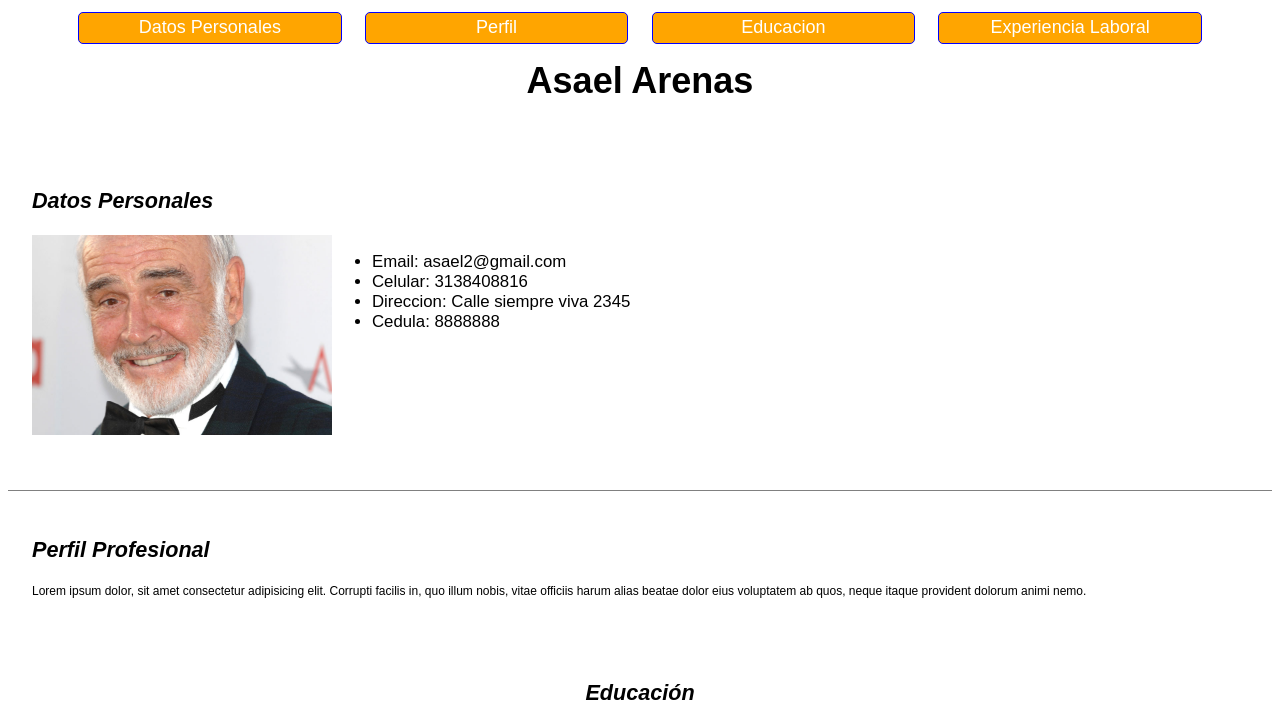
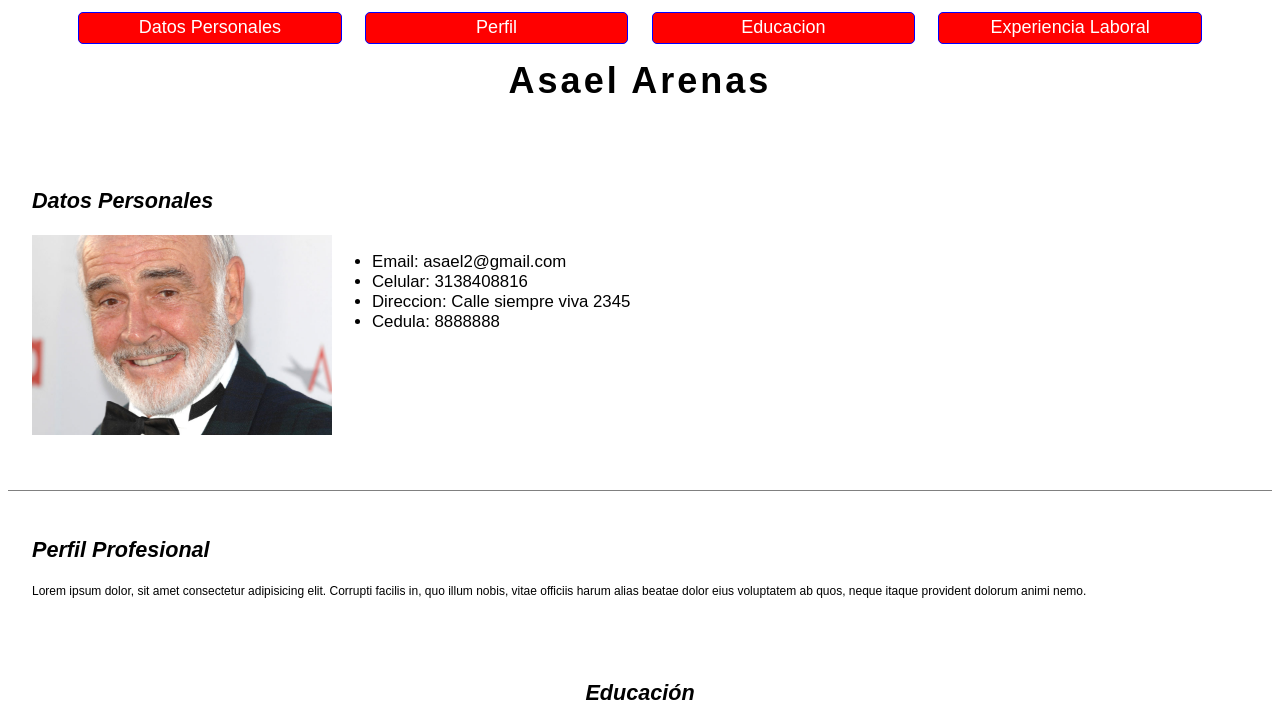
Before and after one commit to asael2/ugermana2, a plain HTML site: page hdv.html in a window 1280 px wide. Shown: the top 724 px of the page. Drawn offline with Linux system fonts and the light colour scheme; a script that the page names is missing.

Commit message:
Cambio color botones

```diff
--- a/styles.css
+++ b/styles.css
@@ -18,7 +18,7 @@ nav ul li {
     width: 20%;
     display: inline-block;
     text-align: center;
-    background: orange;
+    background: red;
     font-size: 1.5em;
     padding: 0.24em;
     border-radius: 5px;
@@ -35,6 +35,7 @@ h1{
     padding: 4px;
     margin: 2px;
     font-size: 3em;
+    letter-spacing: 3px;
 }
 
 #personales ul{
```
